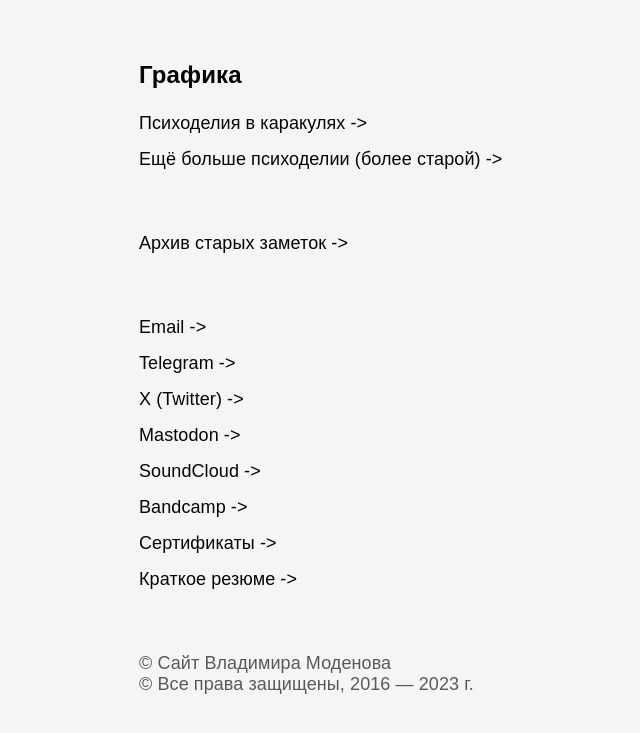
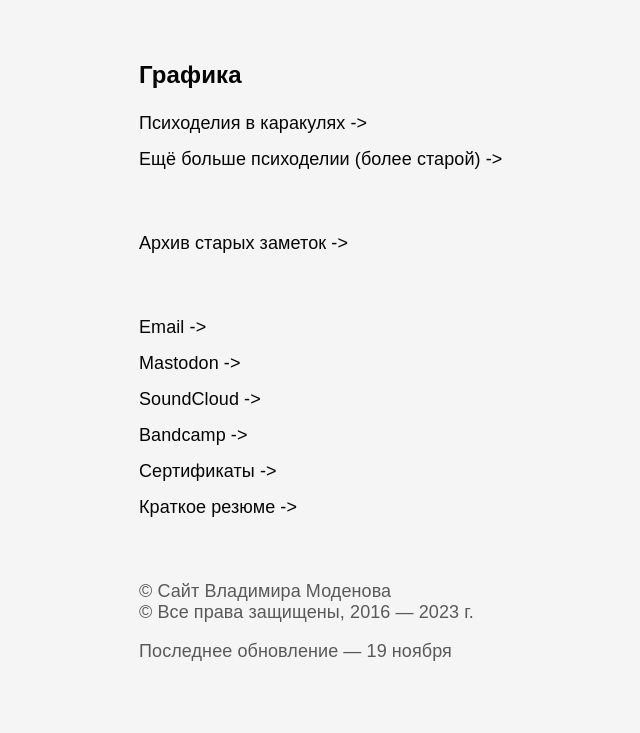
Before and after one commit to modenov/modenov.github.io, a plain HTML site: page index.html in a window 1280 px wide. Shown: the part 1603-2336 px from the top of the page, without its empty margins (277-917 px from the left). Drawn offline with Linux system fonts and the light colour scheme; a web font is replaced by a local one.

Commit message:
Update index.html
Added new website links and deleted other (some forbidden in Russia stuff)

```diff
--- a/index.html
+++ b/index.html
@@ -96,8 +96,6 @@
 
     <div class="section links">
       <a href="mailto:hello@modenov.ru" class="link" target="_blank">Email -></a>
-      <a href="https://t.me/vovusique" class="link" target="_blank">Telegram -></a>
-      <a href="https://twitter.com/Modenov" class="link" target="_blank">X (Twitter) -></a>
       <a href="https://mastodon.social/@Vovusique" class="link" target="_blank">Mastodon -></a>
       <a href="https://soundcloud.com/tatuumamusic" class="link" target="_blank">SoundCloud -></a>
       <a href="https://tatuuma.bandcamp.com/" class="link" target="_blank">Bandcamp -></a>
@@ -110,7 +108,8 @@
       <ul>
         <li>
           <p>© <a href="https://modenov.ru/" class="link" target="_blank">Сайт Владимира Моденова</a></p>
-          <p>© Все права защищены, 2016 — 2023 г.</p>
+          <p>© Все права защищены, 2016 — 2023 г.</p><br>
+          <p>Последнее обновление — 19 ноября</p>
         </li>
       </ul>
     </div>
```
